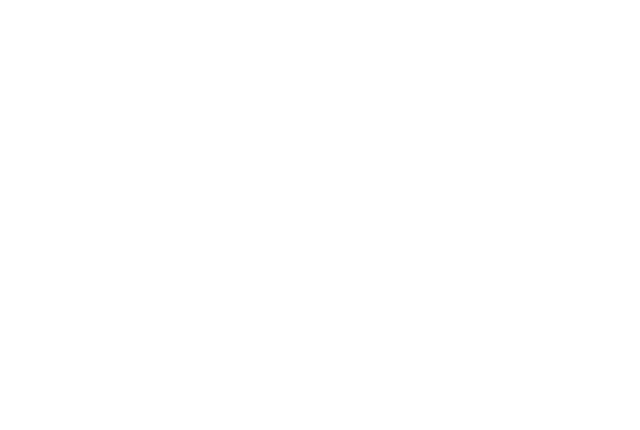
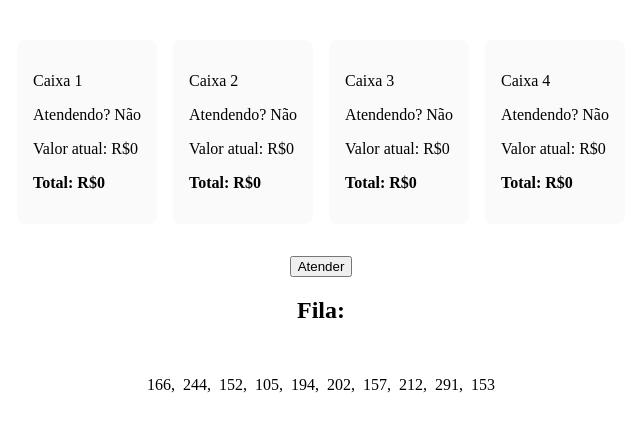
Before and after one commit to etiontdn/prova-monitoria-dcc202, a plain HTML site: page index.html in a window 1280 px wide. Shown: the whole page, without its empty margins (319-959 px from the left). Drawn offline with Linux system fonts and the light colour scheme.

Commit message:
estilização básica e funções de renderização

```diff
--- a/index.html
+++ b/index.html
@@ -7,7 +7,18 @@
     <link rel="stylesheet" href="style.css">
 </head>
 <body>
-
+    <main>
+        <div class="caixas"></div>
+        <div class="botao">
+            <button id="botao-atender" onclick="proximoFila()">
+                Atender
+            </button>
+        </div>
+        <div class="fila-container">
+            <h2>Fila:</h2>
+            <div class="fila"></div>
+        </div>
+    </main>
     <script src="script.js"></script>
 </body>
 </html>
--- a/script.js
+++ b/script.js
@@ -4,9 +4,13 @@ class Caixa {
     nome="";
     atendendo=false;
     valorNoCaixa = 0;
+    total = 0;
 
-    Caixa(nome) {
+    constructor(nome) {
         this.nome = nome;
+        this.valorNoCaixa = 0;
+        this.atendendo = false;
+        this.total = 0;
     }
 
     atender(valor) {
@@ -14,11 +18,14 @@ class Caixa {
         this.atendendo = true;
     }
 
+
     passarItens() {
         if (this.atendendo) {
             this.valorNoCaixa -= 50;
+            this.total+=50;
             if (this.valorNoCaixa <= 0) {
                 this.atendendo = false;
+                this.total-=Math.abs(this.valorNoCaixa)
                 this.valorNoCaixa = 0;
             }
         }
@@ -31,7 +38,7 @@ class Caixa {
 
 const caixas = [new Caixa("Caixa 1"),new Caixa("Caixa 2"),new Caixa("Caixa 3"),new Caixa("Caixa 4")]
 
-
+console.log(caixas);
 function valorAleatorio100a300() {
     return Math.floor(100+(200*(Math.random()%200)));
 }
@@ -45,34 +52,75 @@ function gerarFila() {
 }
 
 let fila = gerarFila();
+console.log(fila);
 
 function atender(valor) {
+    let atendido = false;
     for (let i = 0; i<caixas.length; i++) {
-        if (caixas[i].estaVazio()) {
+        if (caixas[i].estaVazio() && !atendido) {
             caixas[i].atender(valor)
+            atendido = true;
             continue
         }
         caixas[i].passarItens()
     }
+    console.log(caixas);
+    return atendido;
 }
 
 function proximoFila() {
     if (fila.length > 0) {
-        atender(fila[0]);
-        fila = fila.slice(1);
-        if (fila.length == 0) {
-            desabilitarBotao();
+        let atendido = atender(fila[0]);
+        if (atendido)
+            fila = fila.slice(1);
+    } else {
+        for (let i = 0; i<caixas.length; i++) {
+            caixas[i].passarItens();
         }
+    }
+
+    console.log(fila);
+    renderizarCaixas();
+    renderizarFila();
+}
+
+const caixasEl = document.querySelector(".caixas")
+
+function renderizarCaixas() {
+    caixasEl.innerHTML = "";
+    for (const caixa of caixas) {
+        let el = document.createElement("div");
+        let nome = document.createElement("p");
+        nome.innerText = caixa.nome;
+        el.appendChild(nome);
+        let atendendo = document.createElement("p");
+        atendendo.innerText = "Atendendo? ";
+        atendendo.innerText += caixa.atendendo ? "Sim" : "Não";
+        el.appendChild(atendendo);
+        let atual = document.createElement("p")
+        atual.innerText = "Valor atual: R$" + caixa.valorNoCaixa;
+        el.appendChild(atual);
+        let total = document.createElement("p")
+        total.className="total"
+        total.innerText = "Total: R$" + caixa.total;
+        el.appendChild(total);
+        caixasEl.appendChild(el);
     }
 }
 
-function renderizarCaixas() {
+renderizarCaixas();
 
+const filaEl = document.querySelector(".fila");
+function renderizarFila() {
+    filaEl.innerHTML = "";
+    for (let i = 0; i < fila.length; i++) {
+        let el = document.createElement("p");
+        el.innerText = fila[i];
+        if (i != fila.length-1) {
+            el.innerText += ", "
+        }
+        filaEl.appendChild(el);
+    }
 }
-function desabilitarBotao() {}
 
-console.log(fila);
-proximoFila();
-console.log(fila);
-proximoFila();
-console.log(fila);
+renderizarFila();
--- a/style.css
+++ b/style.css
@@ -0,0 +1,41 @@
+.caixas {
+    display: flex;
+    flex-direction: row;
+    gap:16px;
+    padding: 32px;
+    flex-wrap: wrap;
+    width: 80vw;
+    margin: auto;
+    justify-content: center;
+}
+
+.caixas > div {
+    background: #fafafa;
+    padding: 16px;
+    border-radius: 8px;
+    width: calc(25%-8px);
+}
+
+.caixas > div > .total {
+    font-weight: 700;
+}
+
+.botao {
+    display: flex;
+    justify-content: center;
+    width: 80vw;
+    margin:auto;
+}
+
+.fila-container {
+    display: flex;
+    flex-direction: column;
+    align-items: center;
+    gap: 16px;
+}
+
+.fila {
+    display: flex;
+    flex-direction: row;
+    gap: 8px;
+}
```
